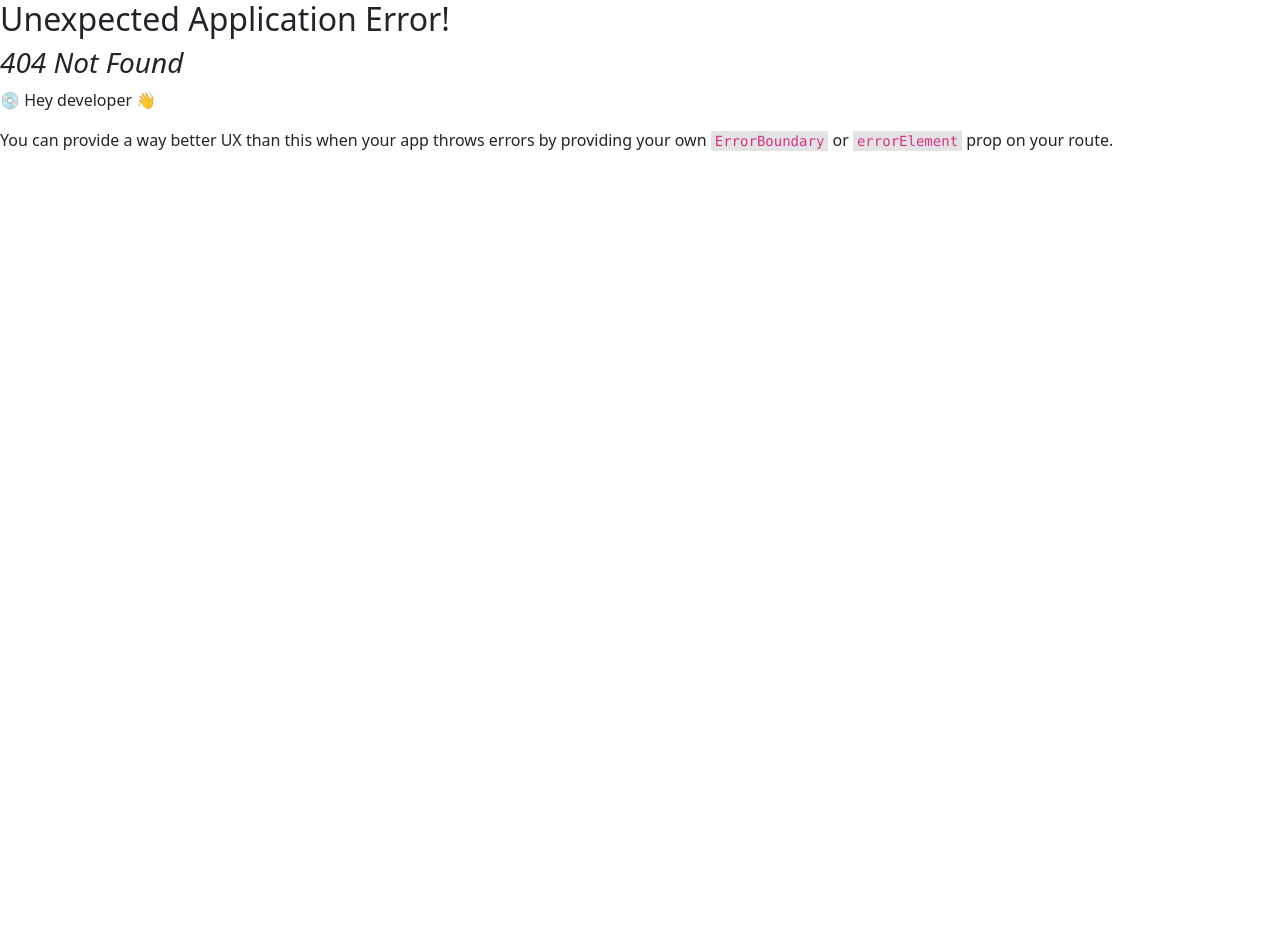
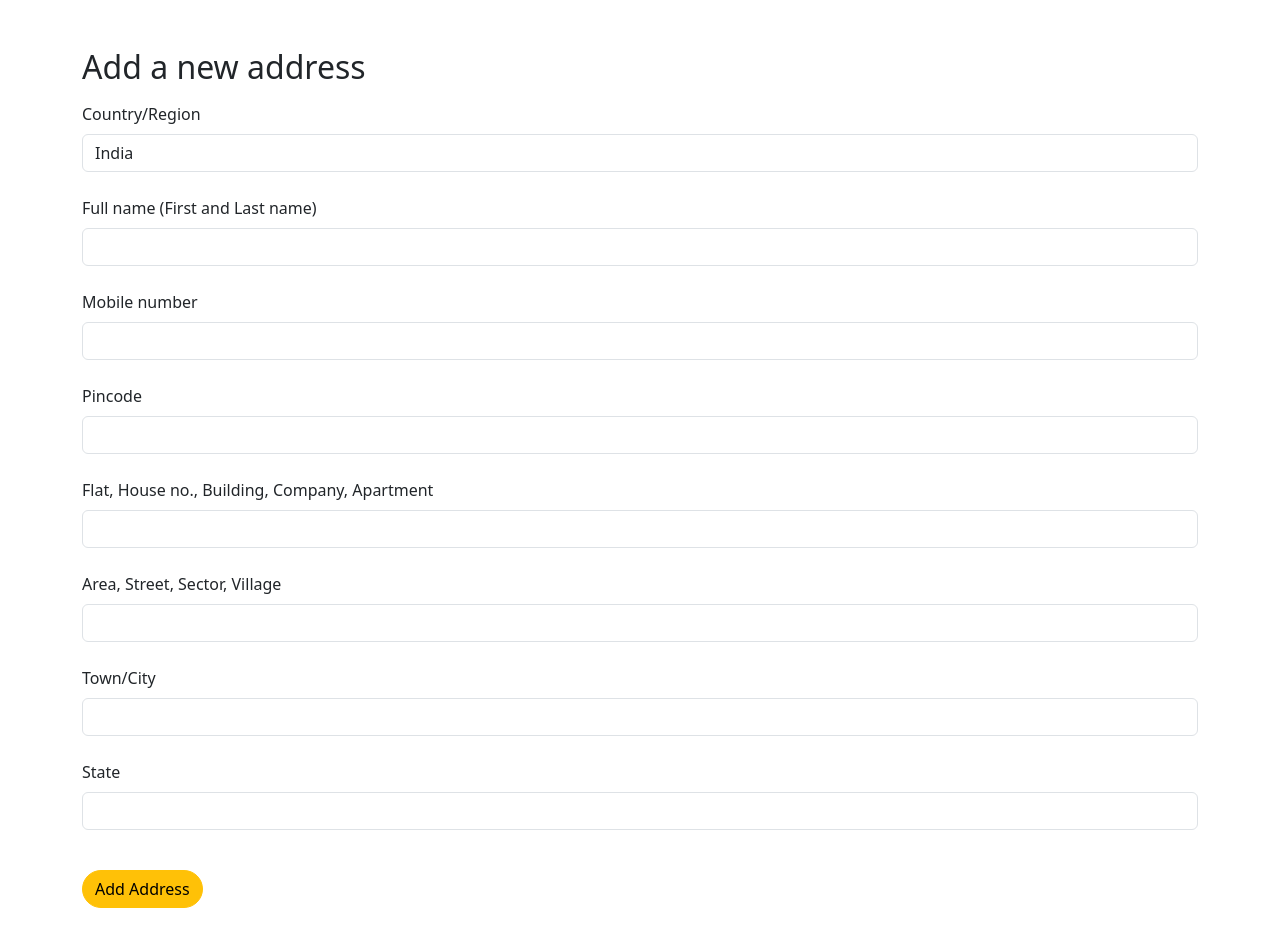
Before and after one commit to Ak4Das/E---Commerce-Website-Frontend-, a React (Vite) app: page /editAddress/1 in a window 1280 px wide. Before the commit this address had no page. Shown: the top 946 px of the page. Before the commit the page ends 800 px from the top, so only its background shows below. Built offline with nearby package versions, Linux system fonts and the light colour scheme.

Commit message:
feat:Address

```diff
--- a/src/components/AddAddressForm.jsx
+++ b/src/components/AddAddressForm.jsx
@@ -1,20 +1,33 @@
 import { useState } from "react"
+import { useParams } from "react-router-dom"
+import { Link } from "react-router-dom"
 
 export default function AddAddressForm() {
-  const [country, setCountry] = useState("")
-  const [fullName, setFullName] = useState("")
-  const [mobNo, setMobNo] = useState("")
-  const [pinCode, setPinCode] = useState("")
-  const [localInfo, setLocalInfo] = useState("")
-  const [area, setArea] = useState("")
-  const [city, setCity] = useState("")
-  const [state, setState] = useState("")
-  function handleSubmit (e) {
+  const id = Number(useParams().id)
+  const user = JSON.parse(localStorage.getItem("user"))
+  const address = user.address[id]
+  const [fullName, setFullName] = useState(address ? address.fullName : "")
+  const [mobNo, setMobNo] = useState(address ? address.mobNo : "")
+  const [pinCode, setPinCode] = useState(address ? address.pinCode : "")
+  const [localInfo, setLocalInfo] = useState(address ? address.localInfo : "")
+  const [area, setArea] = useState(address ? address.area : "")
+  const [city, setCity] = useState(address ? address.city : "")
+  const [state, setState] = useState(address ? address.state : "")
+  function handleSubmit(e) {
     e.preventDefault()
-    const address = {country,fullName,mobNo,pinCode,localInfo,area,city,state}
+    const Address = {
+      country: "India",
+      fullName,
+      mobNo,
+      pinCode,
+      localInfo,
+      area,
+      city,
+      state,
+    }
     const user = JSON.parse(localStorage.getItem("user"))
-    address.id = user.address.length
-    user.address.push(address)
+    Address.id = address ? id : user.address.length
+    address ? (user.address[id] = Address) : user.address.push(Address)
     localStorage.setItem("user", JSON.stringify(user))
   }
   return (
@@ -30,7 +43,7 @@ export default function AddAddressForm() {
             id="country"
             type="text"
             className="w-100 form-control"
-            onChange={(e) => setCountry(e.target.value)}
+            defaultValue="India"
           />
           <br />
           <label htmlFor="fullName" className="form-label">
@@ -41,6 +54,7 @@ export default function AddAddressForm() {
             id="fullName"
             type="text"
             className="w-100 form-control"
+            defaultValue={address ? address.fullName : ""}
             onChange={(e) => setFullName(e.target.value)}
           />
           <br />
@@ -52,6 +66,7 @@ export default function AddAddressForm() {
             id="mobileNo"
             type="text"
             className="w-100 form-control"
+            defaultValue={address ? address.mobNo : ""}
             onChange={(e) => setMobNo(e.target.value)}
           />
           <br />
@@ -63,6 +78,7 @@ export default function AddAddressForm() {
             id="pinCode"
             type="text"
             className="w-100 form-control"
+            defaultValue={address ? address.pinCode : ""}
             onChange={(e) => setPinCode(e.target.value)}
           />
           <br />
@@ -74,6 +90,7 @@ export default function AddAddressForm() {
             id="localInfo"
             type="text"
             className="w-100 form-control"
+            defaultValue={address ? address.localInfo : ""}
             onChange={(e) => setLocalInfo(e.target.value)}
           />
           <br />
@@ -85,6 +102,7 @@ export default function AddAddressForm() {
             id="area"
             type="text"
             className="w-100 form-control"
+            defaultValue={address ? address.area : ""}
             onChange={(e) => setArea(e.target.value)}
           />
           <br />
@@ -96,6 +114,7 @@ export default function AddAddressForm() {
             id="city"
             type="text"
             className="w-100 form-control"
+            defaultValue={address ? address.city : ""}
             onChange={(e) => setCity(e.target.value)}
           />
           <br />
@@ -107,6 +126,7 @@ export default function AddAddressForm() {
             id="state"
             type="text"
             className="w-100 form-control"
+            defaultValue={address ? address.state : ""}
             onChange={(e) => setState(e.target.value)}
           />
           <br />
--- a/src/components/UserAddresses.jsx
+++ b/src/components/UserAddresses.jsx
@@ -19,7 +19,7 @@ export default function UserAddresses() {
       <Header />
       <main className="container mt-3">
         <h2>Your Addresses</h2>
-        <div className="row mt-4">
+        <div className="row row-gap-4 mt-4">
           <div className="col-sm-6 col-lg-4">
             <Link
               to="/addAddress"
@@ -64,14 +64,13 @@ export default function UserAddresses() {
                       </p>
                     </div>
                     <div>
-                      <button
-                        className="border border-0 bg-white me-1 fw-medium text-primary addressEditOrRemove"
+                      <Link
+                        to={`/editAddress/${address.id}`}
+                        className="text-decoration-none border border-0 bg-white me-1 fw-medium text-primary addressEditOrRemove"
                         style={{ cursor: "pointer" }}
-                        value={address.id}
-                        // onClick={editAddress}
                       >
                         Edit
-                      </button>
+                      </Link>
                       <span className="fw-medium text-primary">|</span>
                       <button
                         className="border border-0 bg-white ms-1 fw-medium text-primary addressEditOrRemove"
--- a/src/main.jsx
+++ b/src/main.jsx
@@ -21,6 +21,8 @@ const router = createBrowserRouter([
   { path: "/user", element: <UserProfile /> },
   { path: "/userAddress", element: <UserAddresses /> },
   { path: "/addAddress", element: <AddAddressForm /> },
+  { path: "/addAddress", element: <AddAddressForm /> },
+  { path: "/editAddress/:id", element: <AddAddressForm /> },
 ])
 
 import ClothsContextProvider from "./contexts/ClothsContextProvider.jsx"
```
